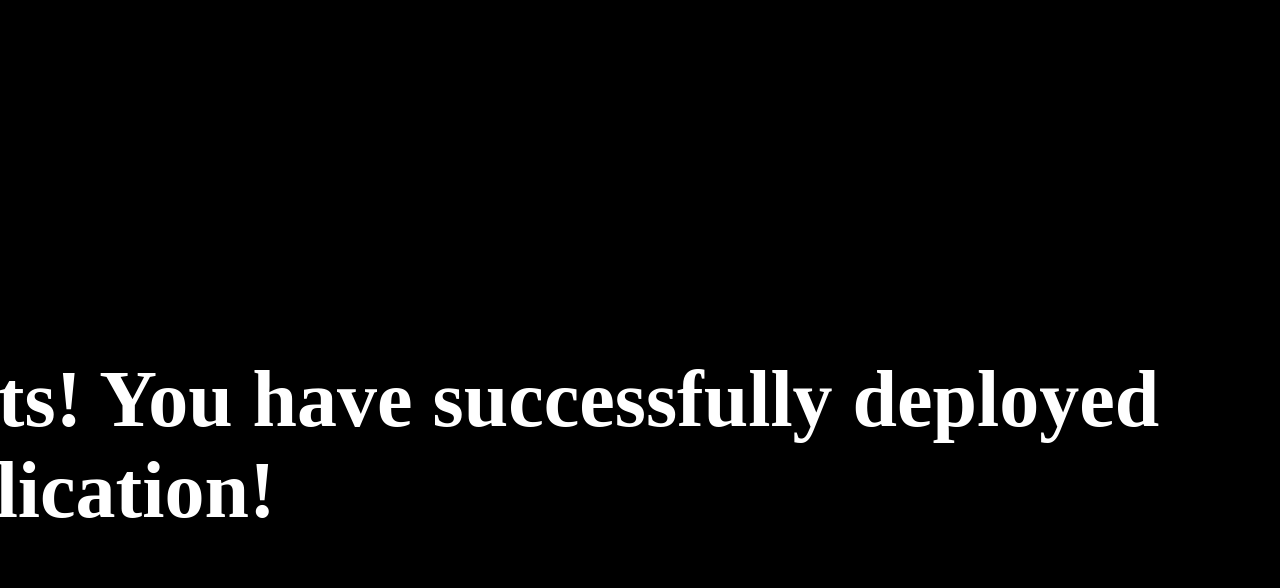
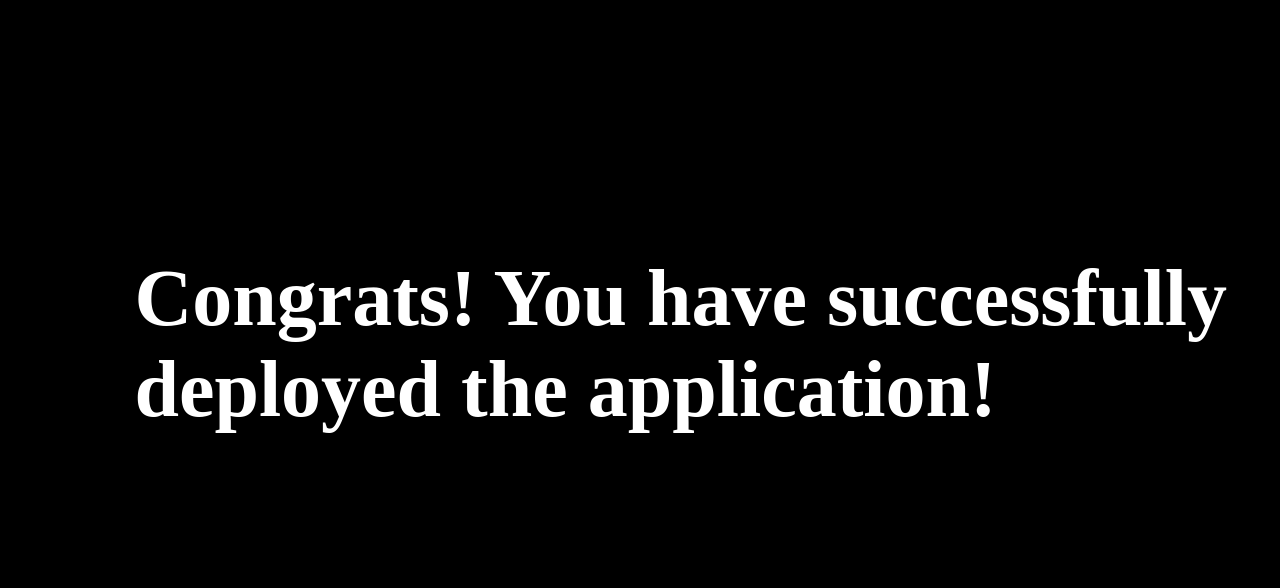
Before and after one commit to TanChongYong/Test-Repo, a Flask app: page / in a window 1280 px wide. Shown: the top 588 px of the page. Run offline with Flask 2, Linux system fonts and the light colour scheme.

Commit message:
Add files via upload

```diff
--- a/app/app.py
+++ b/app/app.py
@@ -8,3 +8,5 @@ def home():
 
 if __name__ == '__main__':
         app.run(port=5000, host="0.0.0.0")
+    #margin-top: -100px;
+    #margin-left: -900px;
--- a/app/templates/index.html
+++ b/app/templates/index.html
@@ -3,13 +3,9 @@
 <head>
 <meta name="viewport" content="width=device-width, initial-scale=1">
 <style>
-div {
+p {
 
-    position: fixed;
-    top: 50%;
-    left: 50%;
-    margin-top: -100px;
-    margin-left: -900px;
+    display: flex;
 }
 body {
     background-color: {{bg_color}};
@@ -17,6 +13,8 @@ body {
 h1 {
     font-size: 80px;
     color: {{font_color}};
+    margin-left: 10%;
+    margin-top: 20%;
 }
 </style>
 </head>
```
